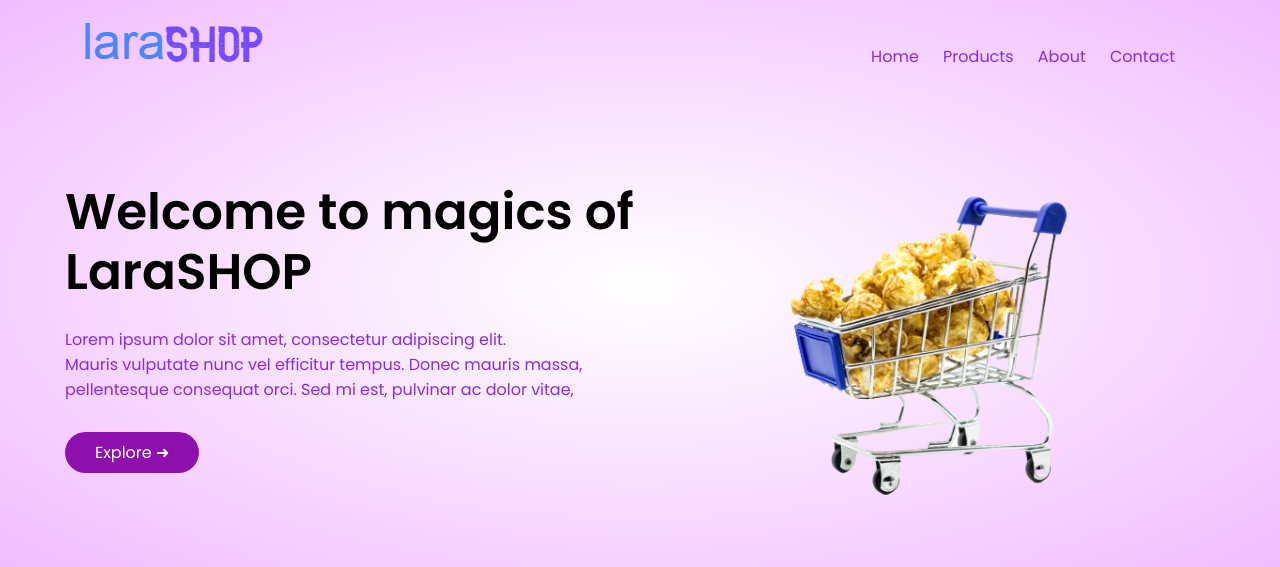
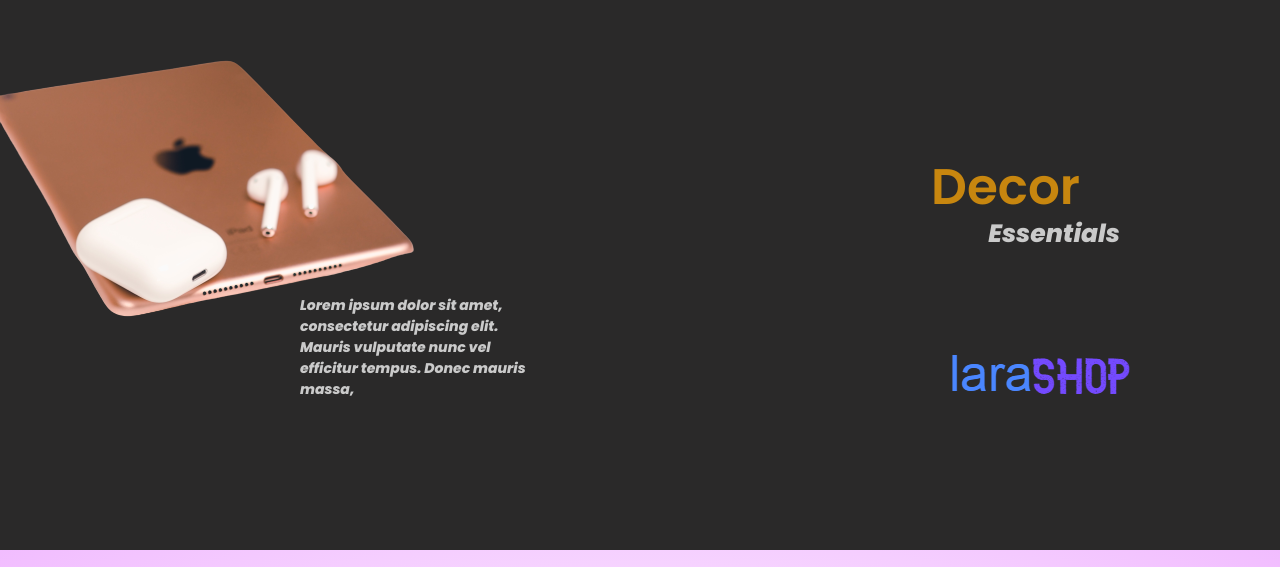
Before and after one commit to mahesh-trylogic-tvm/ecome-template-with-html-css-only, a plain HTML site: page index.html in a window 1280 px wide. Shown: the top 567 px of the page. Drawn offline with Linux system fonts and the light colour scheme.

Commit message:
Positioning and animation

```diff
--- a/assets/css/style.css
+++ b/assets/css/style.css
@@ -360,3 +360,66 @@ h4 {
         flex-basis: 100%;
     }
 }
+
+
+.bannstudy {
+    height: 550px;
+    background-color: rgb(42, 41, 41);
+    position: relative;
+}
+
+.bannstudy>* {
+    position: absolute;
+}
+
+.topimg {
+    top: 0;
+    left: 0;
+    animation-name: animateImg;
+    animation-duration: 1s;
+}
+
+.bottomimg {
+    bottom: 150px;
+    right: 150px;
+    animation-name: animateImg;
+    animation-duration: 1s;
+}
+
+.decor {
+    top: 150px;
+    right: 200px;
+    font-size: 50px;
+    font-weight: 800;
+    color:rgb(199, 134, 15)
+}
+
+.essentials {
+    top: 215px;
+    right: 160px;
+    font-size: 25px;
+    font-weight: 100;
+    color:rgb(202, 202, 202);
+    font-style: italic;
+}
+
+.bannstudy p {
+    width: 250px;
+    bottom: 150px;
+    left: 300px;
+    font-size: 14px;
+    font-weight: 100;
+    color:rgb(202, 202, 202);
+    font-style: italic;
+}
+
+@keyframes animateImg {
+    from {
+        opacity: 0;
+        transform: rotate(-30deg);
+    }
+    to {
+        opacity: 1;
+        transform: rotate(0deg);
+    }
+}
--- a/index.html
+++ b/index.html
@@ -9,6 +9,16 @@
         <link rel="stylesheet" href="assets/css/style.css">
     </head>
     <body>
+        <div class="bannstudy">
+            <img src="assets/images/logo.png" class="bottomimg" alt="laraShop">
+            <img src="assets/images/pro5.png" class="topimg" alt="laraShop">
+            <div class="decor">Decor</div>
+            <div class="essentials">Essentials</div>
+            <p>
+                Lorem ipsum dolor sit amet, consectetur adipiscing elit.
+                Mauris vulputate nunc vel efficitur tempus. Donec mauris massa,
+            </p>
+        </div>
         <div class="banner">
             <div class="container">
                 <div class="navbar">
```
